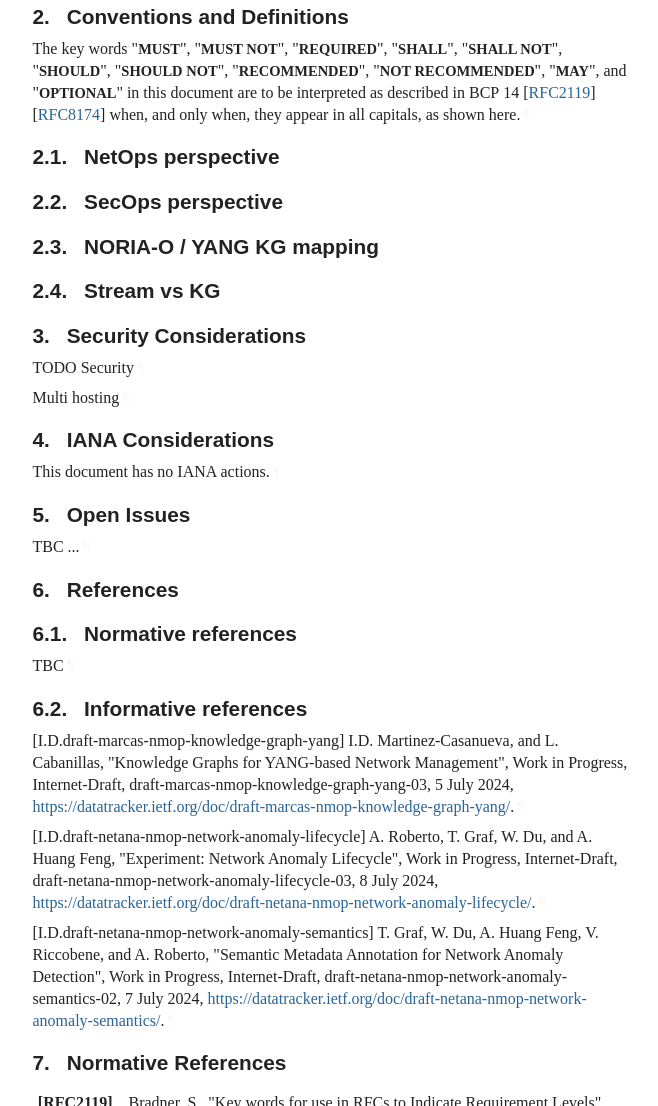
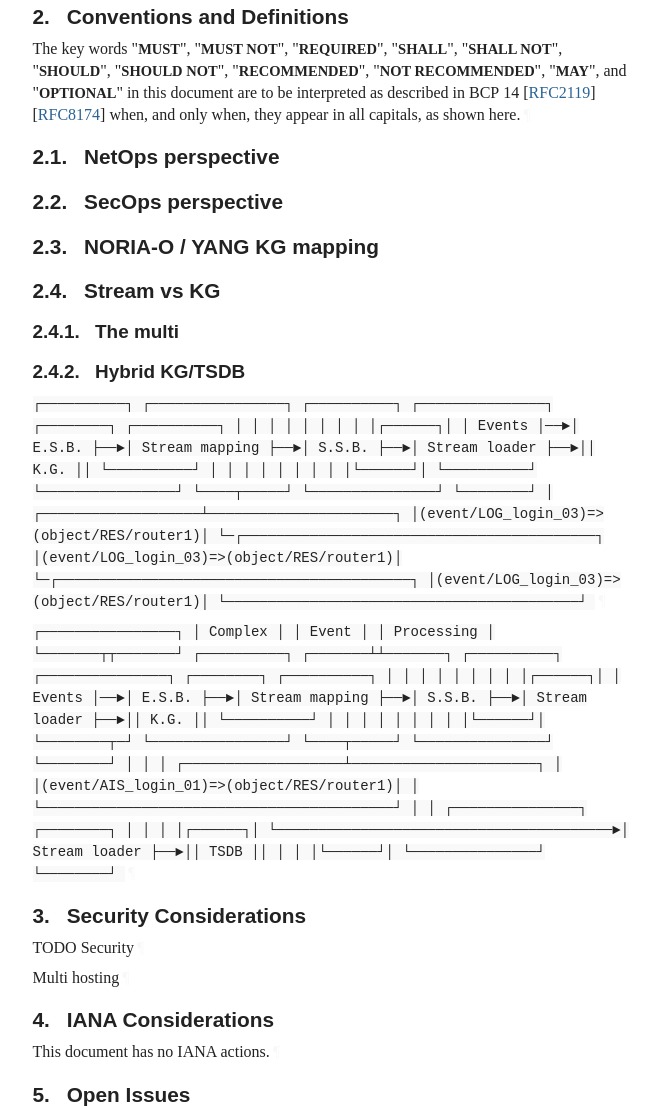
Before and after one commit to GenEars/draft-noria-incident-management-at-scale, a plain HTML site: page draft-tailhardat-nmop-incident-management-noria.html in a window 1280 px wide. Shown: the part 1241-2347 px from the top of the page, without its empty margins (92-750 px from the left). Drawn offline with Linux system fonts and the light colour scheme; a web font is replaced by a local one.

Commit message:
Script updating gh-pages from 7e78764. [ci skip]

```diff
--- a/draft-tailhardat-nmop-incident-management-noria.html
+++ b/draft-tailhardat-nmop-incident-management-noria.html
@@ -1141,6 +1141,14 @@ svg :is([fill="white"], [fill^="#fff"]) {
 </li>
               <li class="compact toc ulBare ulEmpty" id="section-toc.1-1.2.2.4">
                 <p id="section-toc.1-1.2.2.4.1"><a href="#section-2.4" class="auto internal xref">2.4</a>.  <a href="#name-stream-vs-kg" class="internal xref">Stream vs KG</a></p>
+<ul class="compact toc ulBare ulEmpty">
+<li class="compact toc ulBare ulEmpty" id="section-toc.1-1.2.2.4.2.1">
+                    <p id="section-toc.1-1.2.2.4.2.1.1"><a href="#section-2.4.1" class="auto internal xref">2.4.1</a>.  <a href="#name-the-multi" class="internal xref">The multi</a></p>
+</li>
+                  <li class="compact toc ulBare ulEmpty" id="section-toc.1-1.2.2.4.2.2">
+                    <p id="section-toc.1-1.2.2.4.2.2.1"><a href="#section-2.4.2" class="auto internal xref">2.4.2</a>.  <a href="#name-hybrid-kg-tsdb" class="internal xref">Hybrid KG/TSDB</a></p>
+</li>
+                </ul>
 </li>
             </ul>
 </li>
@@ -1248,7 +1256,58 @@ appear in all capitals, as shown here.<a href="#section-2-1" class="pilcrow">¶<
 <section id="section-2.4">
         <h3 id="name-stream-vs-kg">
 <a href="#section-2.4" class="section-number selfRef">2.4. </a><a href="#name-stream-vs-kg" class="section-name selfRef">Stream vs KG</a>
-      </h3>
+        </h3>
+<div id="the-multi">
+<section id="section-2.4.1">
+          <h4 id="name-the-multi">
+<a href="#section-2.4.1" class="section-number selfRef">2.4.1. </a><a href="#name-the-multi" class="section-name selfRef">The multi</a>
+        </h4>
+</section>
+</div>
+<div id="hybrid-kgtsdb">
+<section id="section-2.4.2">
+          <h4 id="name-hybrid-kg-tsdb">
+<a href="#section-2.4.2" class="section-number selfRef">2.4.2. </a><a href="#name-hybrid-kg-tsdb" class="section-name selfRef">Hybrid KG/TSDB</a>
+          </h4>
+<p id="section-2.4.2-1"><code>
+               ┌──────────┐   ┌────────────────┐   ┌──────────┐   ┌───────────────┐   ┌────────┐
+┌──────────┐   │          │   │                │   │          │   │               │   │┌──────┐│
+│  Events  │──►│  E.S.B.  ├──►│ Stream mapping ├──►│  S.S.B.  ├──►│ Stream loader ├──►││ K.G. ││
+└──────────┘   │          │   │                │   │          │   │               │   │└──────┘│
+               └──────────┘   └────────────────┘   └────┬─────┘   └───────────────┘   └────────┘
+                                                        │
+                                    ┌───────────────────┴──────────────────────┐
+                                    │(event/LOG_login_03)=&gt;(object/RES/router1)│
+                                    └─┌──────────────────────────────────────────┐
+                                      │(event/LOG_login_03)=&gt;(object/RES/router1)│
+                                      └─┌──────────────────────────────────────────┐
+                                        │(event/LOG_login_03)=&gt;(object/RES/router1)│
+                                        └──────────────────────────────────────────┘
+</code><a href="#section-2.4.2-1" class="pilcrow">¶</a></p>
+<p id="section-2.4.2-2"><code>
+                              ┌────────────────┐
+                              │    Complex     │
+                              │     Event      │
+                              │   Processing   │
+                              └───────┬┬───────┘
+               ┌──────────┐   ┌───────┴┴───────┐   ┌──────────┐   ┌───────────────┐   ┌────────┐
+┌──────────┐   │          │   │                │   │          │   │               │   │┌──────┐│
+│  Events  │──►│  E.S.B.  ├──►│ Stream mapping ├──►│  S.S.B.  ├──►│ Stream loader ├──►││ K.G. ││
+└──────────┘   │          │   │                │   │          │   │               │   │└──────┘│
+               └────────┬─┘   └────────────────┘   └────┬─────┘   └───────────────┘   └────────┘
+                        │                               │
+                        │           ┌───────────────────┴──────────────────────┐
+                        │           │(event/AIS_login_01)=&gt;(object/RES/router1)│
+                        │           └──────────────────────────────────────────┘
+                        │
+                        │                                         ┌───────────────┐   ┌────────┐
+                        │                                         │               │   │┌──────┐│
+                        └────────────────────────────────────────►│ Stream loader ├──►││ TSDB ││
+                                                                  │               │   │└──────┘│
+                                                                  └───────────────┘   └────────┘
+</code><a href="#section-2.4.2-2" class="pilcrow">¶</a></p>
+</section>
+</div>
 </section>
 </div>
 </section>
```
Also changed, not shown: draft-tailhardat-nmop-incident-management-noria.txt.
